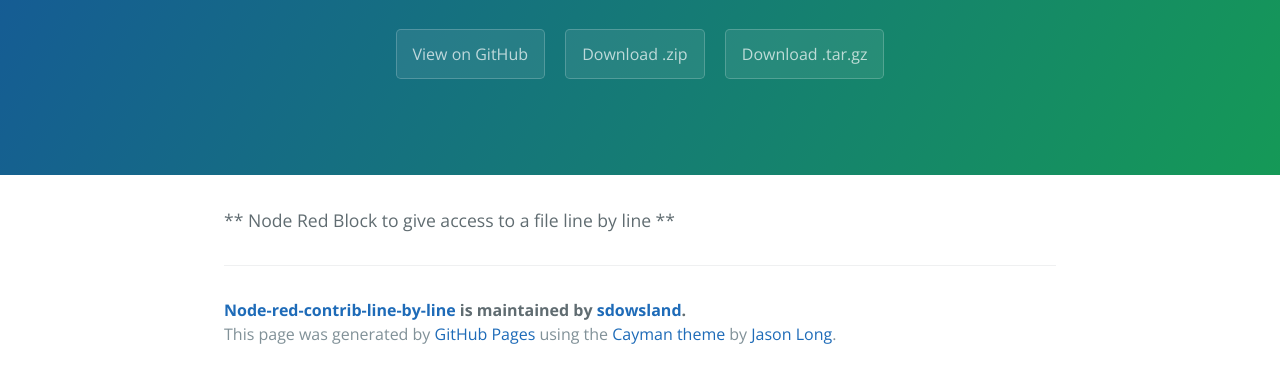
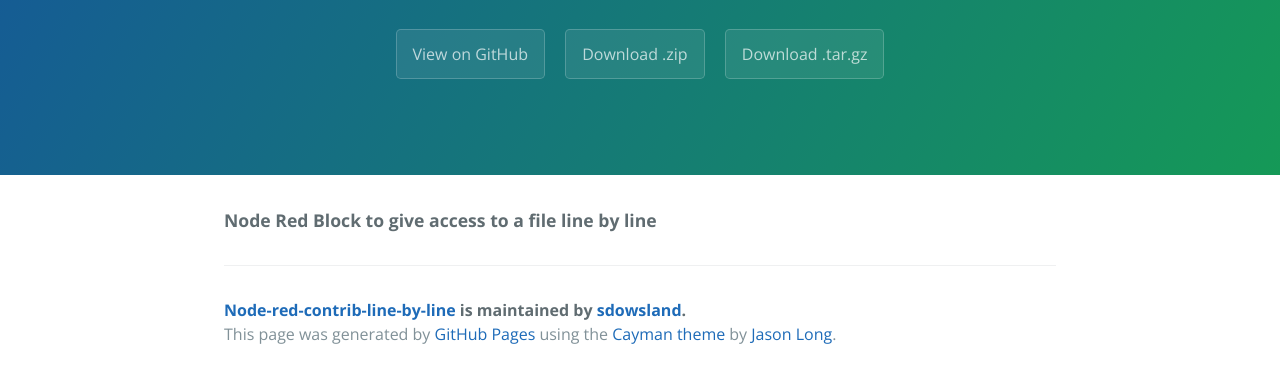
Before and after one commit to sdowsland/node-red-contrib-line-by-line, a plain HTML site: page index.html in a window 1280 px wide. Shown: the part 208-590 px from the top of the page. Drawn offline with nearby package versions, Linux system fonts and the light colour scheme.

Commit message:
Create gh-pages branch via GitHub

```diff
--- a/index.html
+++ b/index.html
@@ -19,7 +19,7 @@
     </section>
 
     <section class="main-content">
-      <p>** Node Red Block to give access to a file line by line **</p>
+      <p><strong>Node Red Block to give access to a file line by line</strong></p>
 
       <footer class="site-footer">
         <span class="site-footer-owner"><a href="https://github.com/sdowsland/node-red-contrib-line-by-line">Node-red-contrib-line-by-line</a> is maintained by <a href="https://github.com/sdowsland">sdowsland</a>.</span>
--- a/params.json
+++ b/params.json
@@ -1 +1 @@
-{"name":"Node-red-contrib-line-by-line","tagline":"Node Red block to read a file line by line","body":"** Node Red Block to give access to a file line by line **\r\n","google":"","note":"Don't delete this file! It's used internally to help with page regeneration."}
+{"name":"Node-red-contrib-line-by-line","tagline":"Node Red block to read a file line by line","body":"**Node Red Block to give access to a file line by line**\r\n","google":"","note":"Don't delete this file! It's used internally to help with page regeneration."}
```
